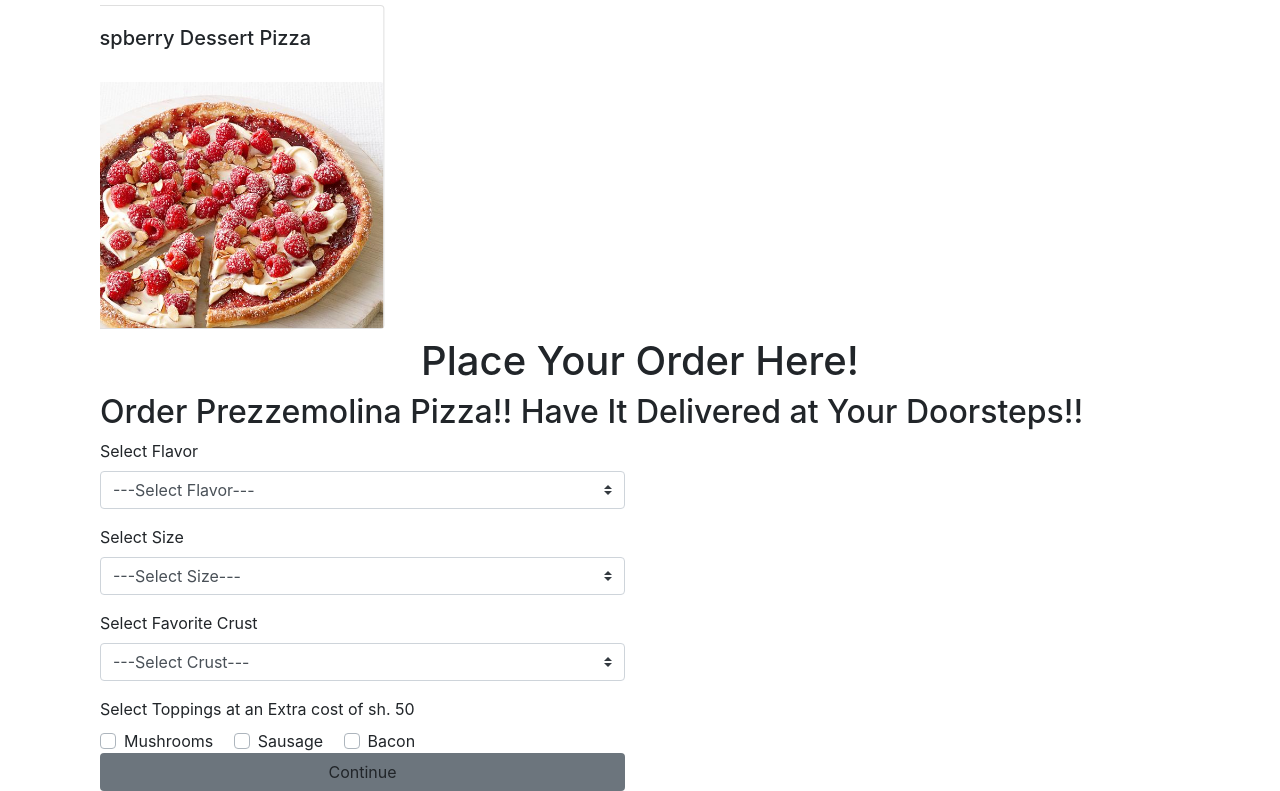
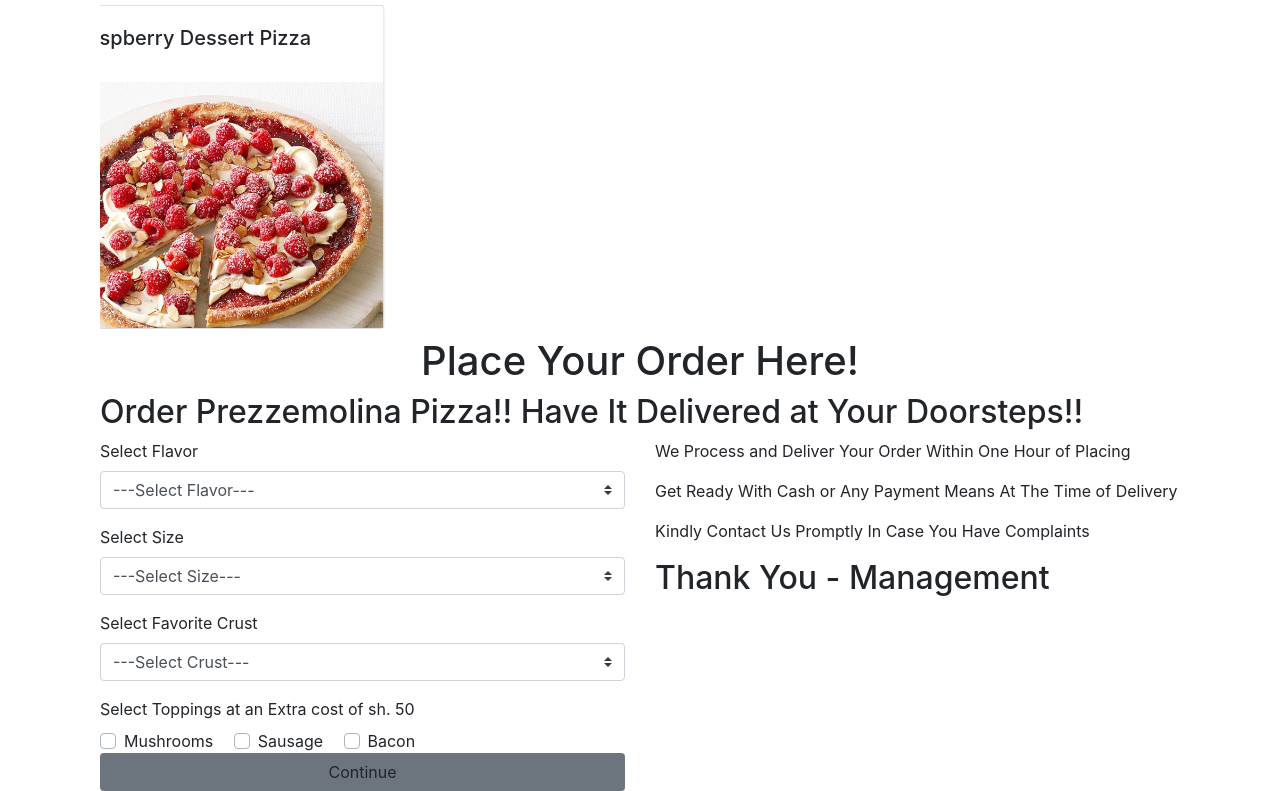
Before and after one commit to DenisMuga/Prezzemolina-Pizza, a plain HTML site: page index.html in a window 1280 px wide. Shown: the part 1593-2384 px from the top of the page. Drawn offline with nearby package versions, Linux system fonts and the light colour scheme.

Commit message:
feature: adding a column to hold isntructions to clients

```diff
--- a/index.html
+++ b/index.html
@@ -159,6 +159,14 @@
 
           </form>
         </div>
+        <div class="col-md-6">
+          <div class="instructions">
+            <p>We Process and Deliver Your Order Within One Hour of Placing</p>
+            <p>Get Ready With Cash or Any Payment Means At The Time of Delivery</p>
+            <p>Kindly Contact Us Promptly In Case You Have Complaints</p>
+            <h2>Thank You - Management</h2>
+          </div>
+        </div>
       </div>
     </div>
   </div>
```
